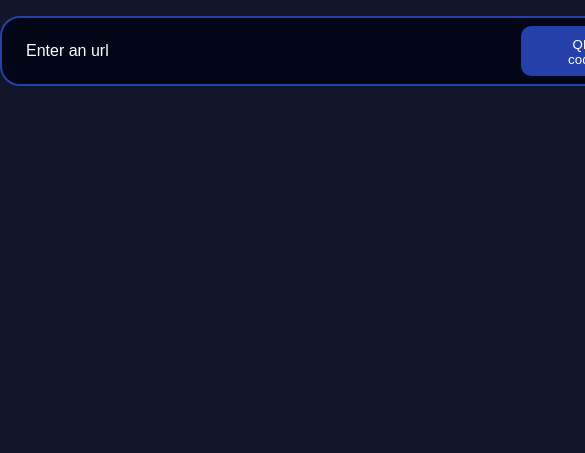
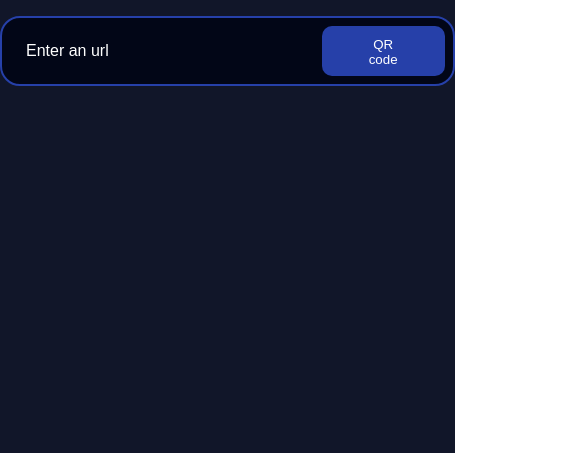
Before and after one commit to ahlem26/QR-code-generator, a plain HTML site: page index.html in a window 390 px wide. Shown: the part 391-844 px from the top of the page, 585 px wide, since content can reach past the window. Drawn offline with Linux system fonts and the light colour scheme.

Commit message:
qr-code-generator1

```diff
--- a/style.css
+++ b/style.css
@@ -93,3 +93,9 @@ body {
     padding: 1rem 2.3rem;
     cursor: pointer;
 }
+
+@media (max-width: 768px) {
+    .div-input input {
+        width: 300px;
+    }
+}
```
